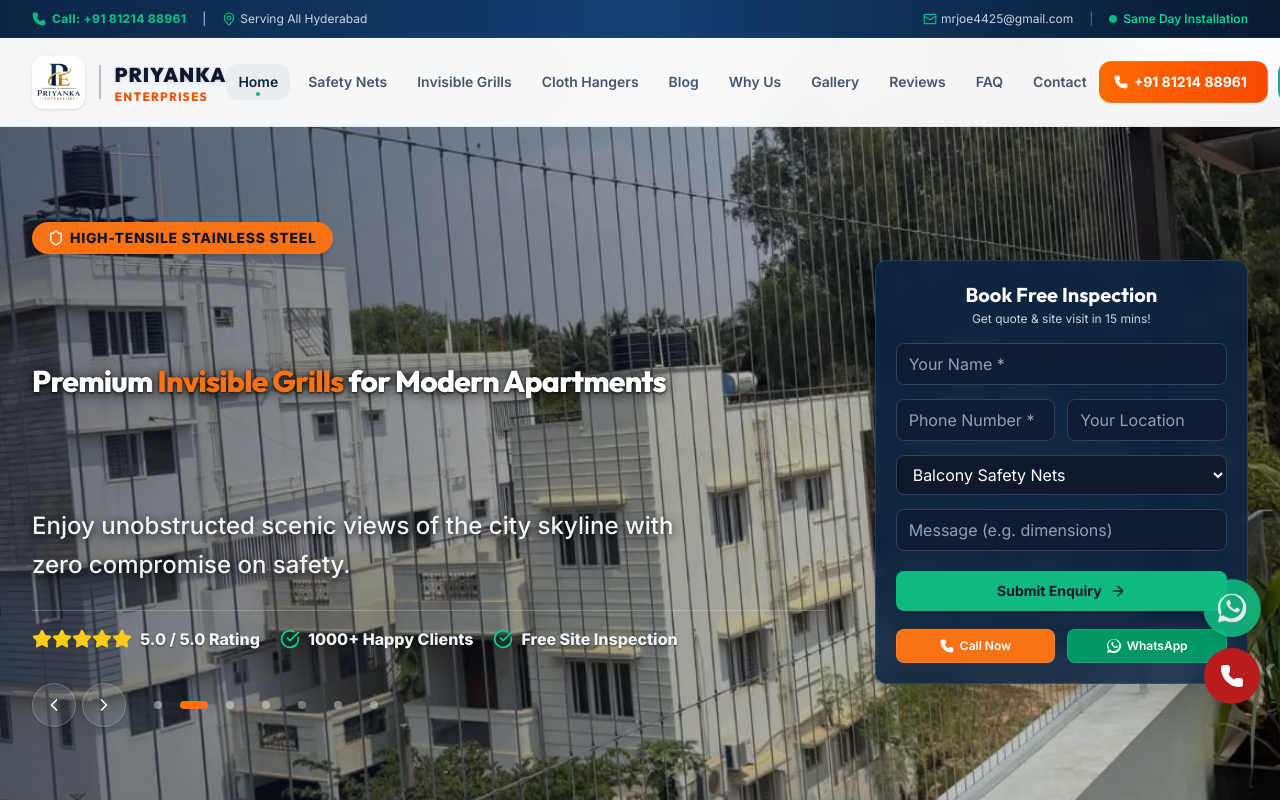
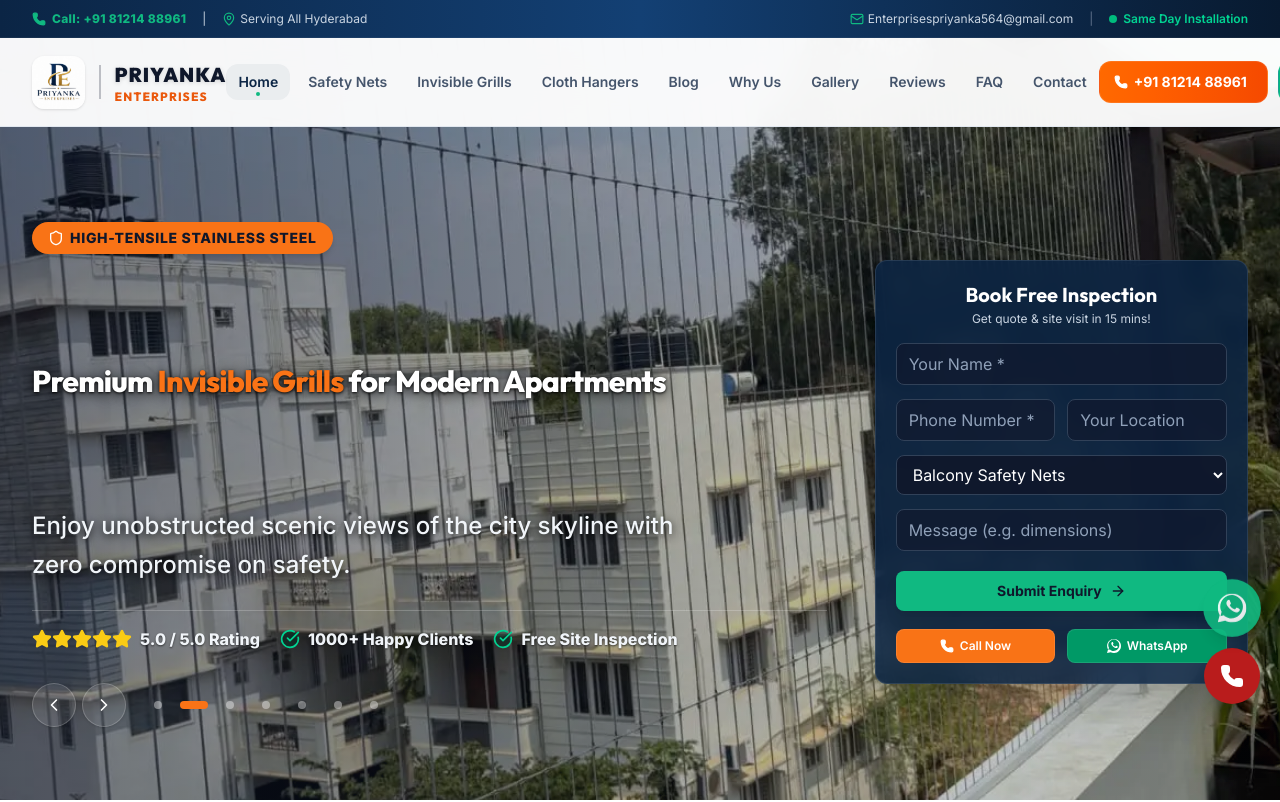
Before and after one commit to ajay-Ai-Ds/Priyanka-Enterprises, a Next.js app: page / in a window 1280 px wide. Shown: the top 802 px of the page. Built offline with nearby package versions, Linux system fonts and the light colour scheme.

Commit message:
Update email address to Enterprisespriyanka564@gmail.com

```diff
--- a/src/app/layout.tsx
+++ b/src/app/layout.tsx
@@ -90,7 +90,7 @@ export default function RootLayout({
     "@id": "https://www.priyankaenterpriseshyderabad.com/#localbusiness",
     "url": "https://www.priyankaenterpriseshyderabad.com",
     "telephone": "+918121488961",
-    "email": "mrjoe4425@gmail.com",
+    "email": "Enterprisespriyanka564@gmail.com",
     "priceRange": "₹₹",
     "address": {
       "@type": "PostalAddress",
--- a/src/components/Contact.tsx
+++ b/src/components/Contact.tsx
@@ -136,8 +136,8 @@ export default function Contact() {
                   <Mail className="w-5 h-5 text-primary shrink-0 mt-1" />
                   <div>
                     <span className="font-bold text-slate-800 block">Email Address</span>
-                    <a href="mailto:mrjoe4425@gmail.com" className="hover:text-primary transition-colors">
-                      mrjoe4425@gmail.com
+                    <a href="mailto:Enterprisespriyanka564@gmail.com" className="hover:text-primary transition-colors">
+                      Enterprisespriyanka564@gmail.com
                     </a>
                   </div>
                 </div>
--- a/src/components/Footer.tsx
+++ b/src/components/Footer.tsx
@@ -171,8 +171,8 @@ export default function Footer() {
               </li>
               <li className="flex items-center space-x-2">
                 <Mail className="w-4 h-4 text-primary-light shrink-0" />
-                <a href="mailto:mrjoe4425@gmail.com" className="hover:text-white transition-colors">
-                  mrjoe4425@gmail.com
+                <a href="mailto:Enterprisespriyanka564@gmail.com" className="hover:text-white transition-colors">
+                  Enterprisespriyanka564@gmail.com
                 </a>
               </li>
               <li className="flex items-center space-x-2">
--- a/src/components/Header.tsx
+++ b/src/components/Header.tsx
@@ -144,12 +144,12 @@ export default function Header() {
           </div>
           <div className="flex items-center space-x-4">
             <a
-              href="mailto:mrjoe4425@gmail.com"
+              href="mailto:Enterprisespriyanka564@gmail.com"
               className="hover:text-white transition-colors hidden sm:flex items-center gap-1 text-slate-300"
               aria-label="Email Us"
             >
               <Mail className="w-3.5 h-3.5 text-accent" />
-              <span>mrjoe4425@gmail.com</span>
+              <span>Enterprisespriyanka564@gmail.com</span>
             </a>
             <span className="hidden sm:inline text-slate-500">|</span>
             <span className="flex items-center gap-1.5 text-emerald-400 font-semibold">
```
